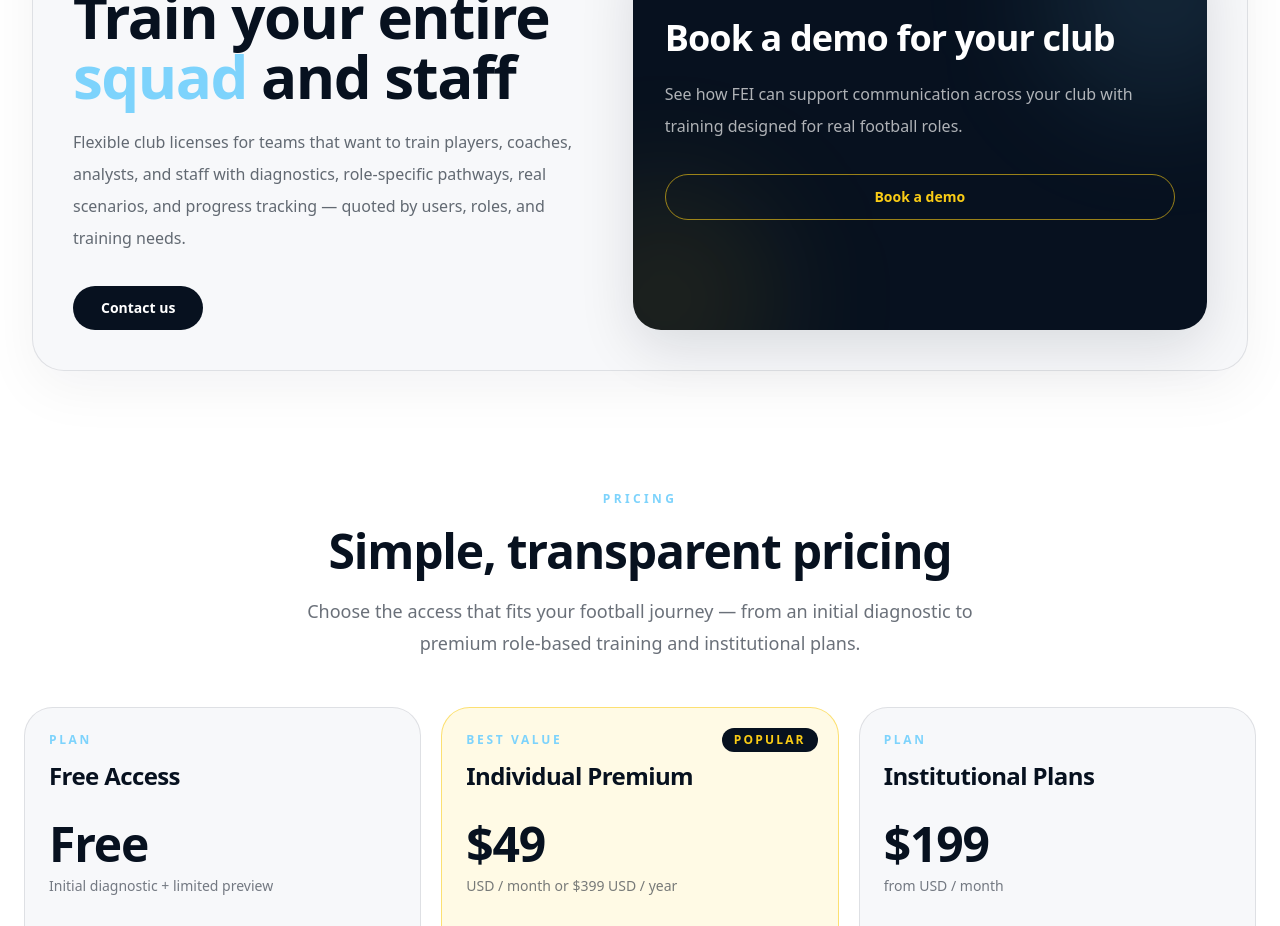
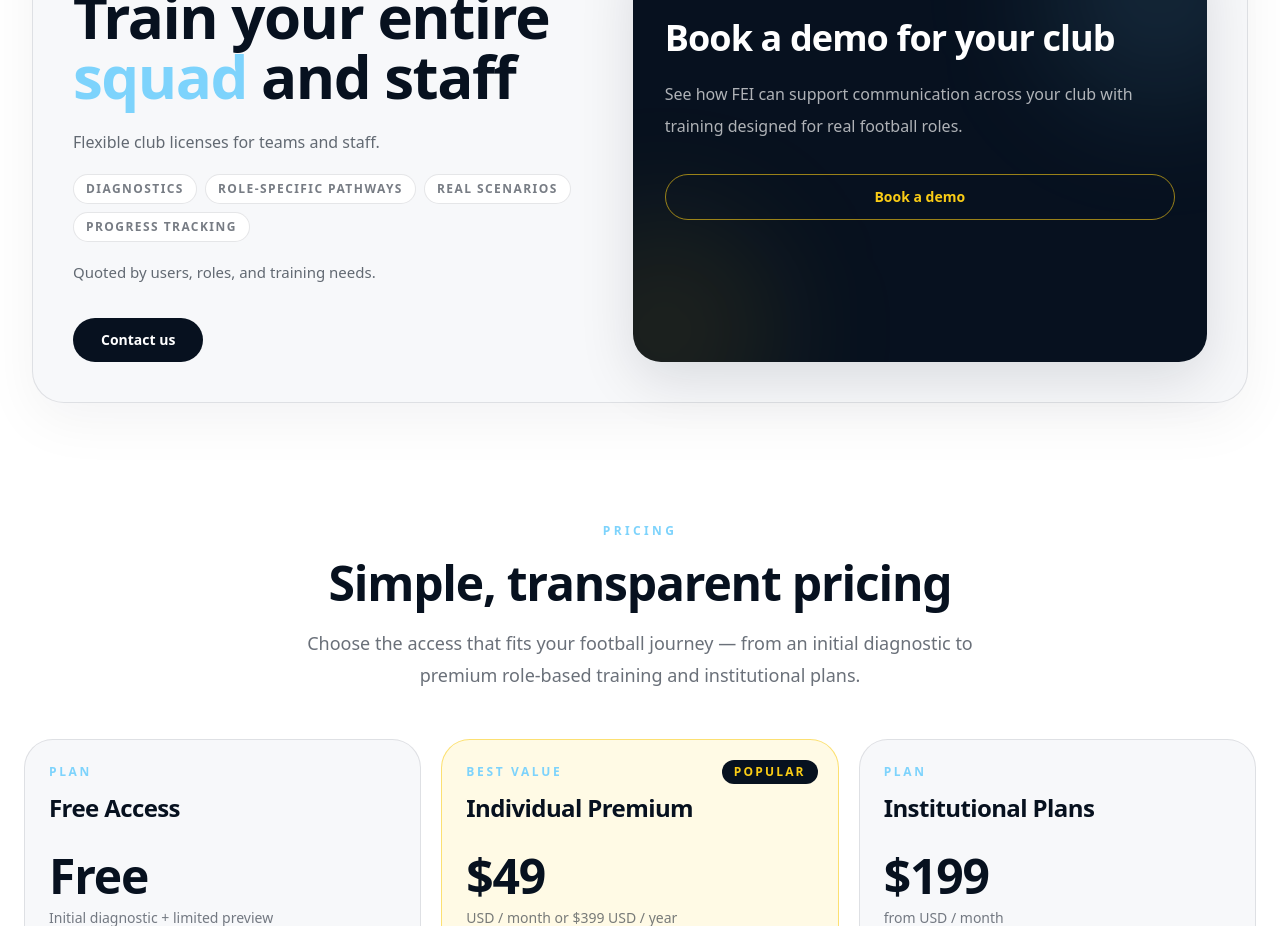
Before and after one commit to feifootball/fei-platform, a Next.js app: page / in a window 1280 px wide. Shown: the part 2160-3086 px from the top of the page. Built offline with nearby package versions, Linux system fonts and the light colour scheme.

Commit message:
Make club license copy more scannable

```diff
--- a/app/page.tsx
+++ b/app/page.tsx
@@ -509,11 +509,35 @@ export default function Home() {
                     )}
                   </h2>
 
-                  <p className="mt-5 max-w-2xl text-[15px] font-normal leading-7 text-fei-bg/62 sm:text-base sm:leading-8">
-                    {lang === "en"
-                      ? "Flexible club licenses for teams that want to train players, coaches, analysts, and staff with diagnostics, role-specific pathways, real scenarios, and progress tracking — quoted by users, roles, and training needs."
-                      : "Licencias institucionales flexibles para equipos que quieren entrenar a jugadores, entrenadores, analistas y staff con diagnósticos, rutas por rol, escenarios reales y seguimiento de progreso — cotizadas según usuarios, roles y necesidades de entrenamiento."}
-                  </p>
+                  <div className="mt-5 max-w-2xl">
+                    <p className="text-[15px] font-normal leading-7 text-fei-bg/62 sm:text-base sm:leading-8">
+                      {lang === "en"
+                        ? "Flexible club licenses for teams and staff."
+                        : "Licencias institucionales flexibles para equipos y staff."}
+                    </p>
+
+                    <div className="mt-4 flex flex-wrap gap-2">
+                      {[
+                        lang === "en" ? "Diagnostics" : "Diagnósticos",
+                        lang === "en" ? "Role-specific pathways" : "Rutas por rol",
+                        lang === "en" ? "Real scenarios" : "Escenarios reales",
+                        lang === "en" ? "Progress tracking" : "Seguimiento de progreso",
+                      ].map((item) => (
+                        <span
+                          key={item}
+                          className="rounded-full border border-fei-bg/10 bg-white px-3 py-1.5 text-xs font-bold uppercase tracking-[0.12em] text-fei-bg/55"
+                        >
+                          {item}
+                        </span>
+                      ))}
+                    </div>
+
+                    <p className="mt-4 text-[15px] font-normal leading-7 text-fei-bg/62">
+                      {lang === "en"
+                        ? "Quoted by users, roles, and training needs."
+                        : "Cotización según usuarios, roles y necesidades de entrenamiento."}
+                    </p>
+                  </div>
                 </div>
 
                 <a
```
